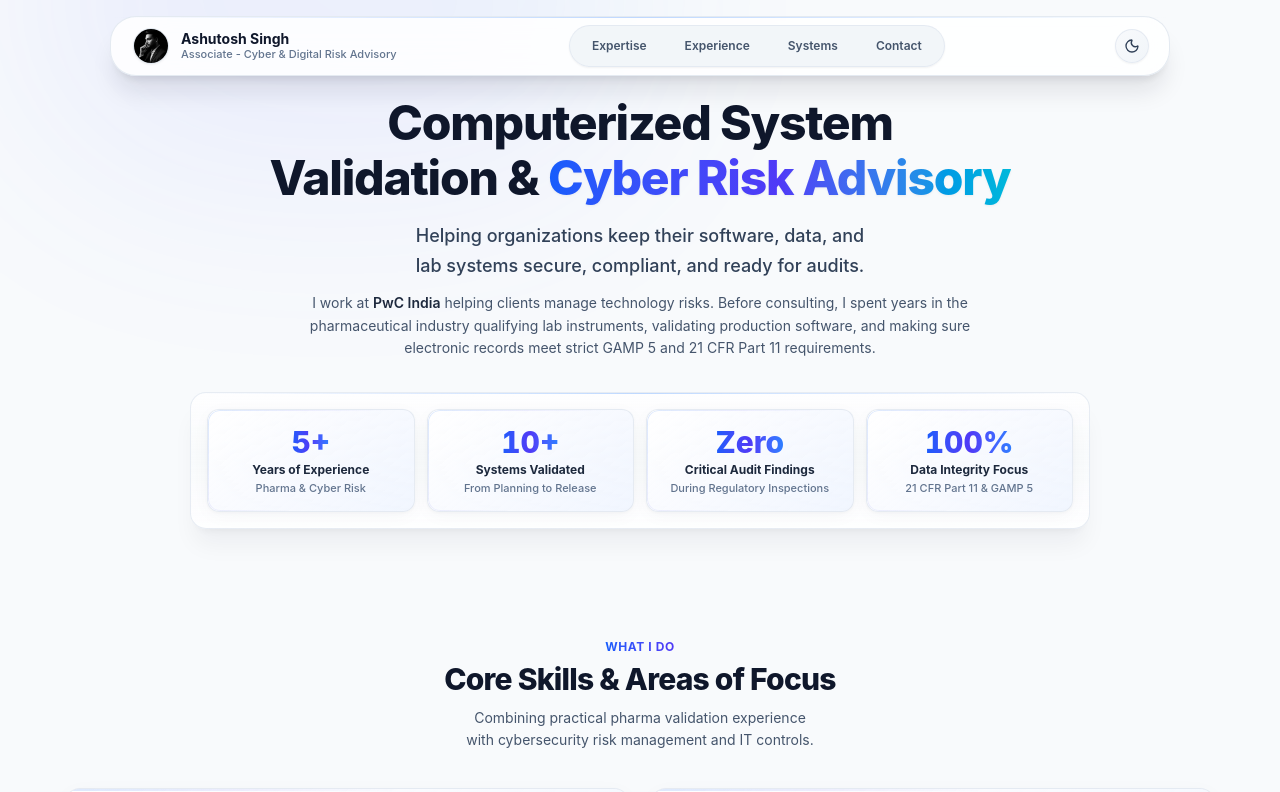
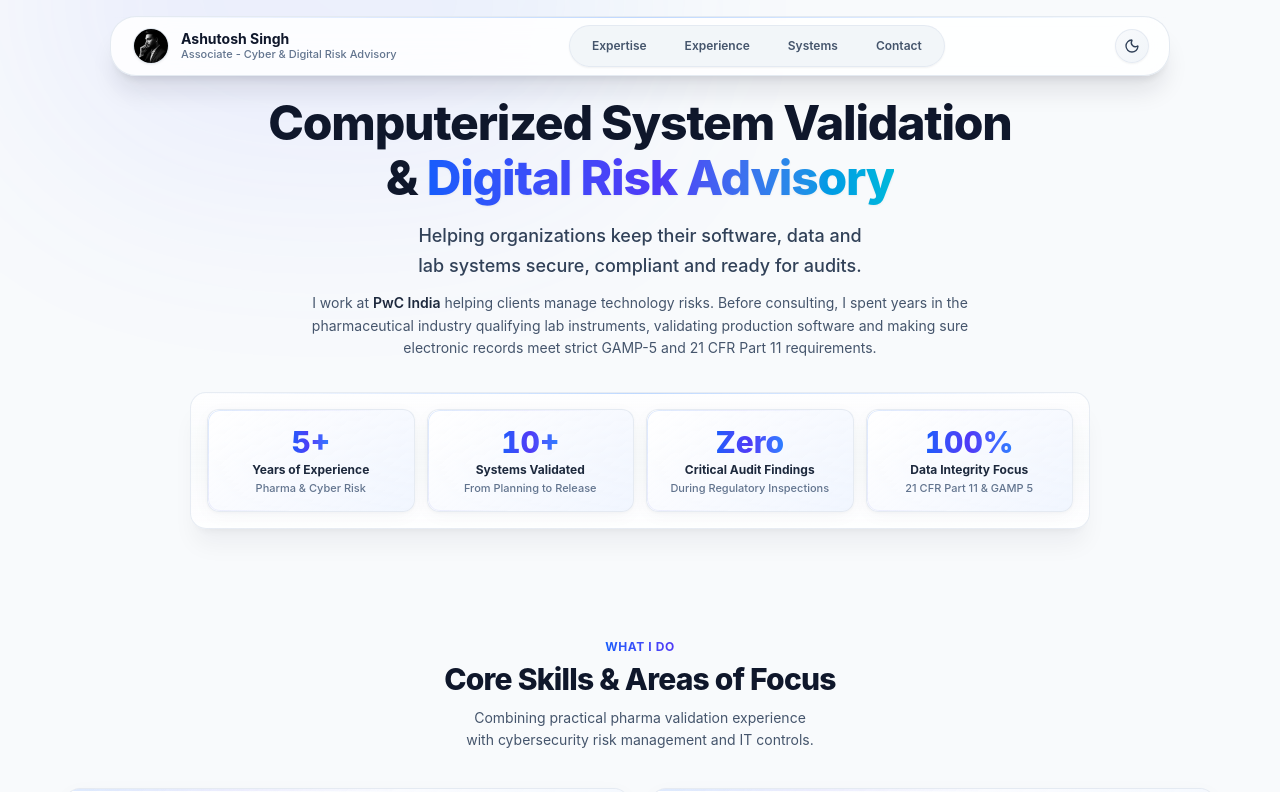
Before and after one commit to irealashu/Portfolio, a React (Vite) app: page / in a window 1280 px wide. Shown: the top 792 px of the page. Built offline with nearby package versions, Linux system fonts and the light colour scheme.

Commit message:
Change 'Cyber Risk Advisory' to 'Digital Risk Advisory'
Updated text to reflect the change from 'Cyber Risk Advisory' to 'Digital Risk Advisory'. Adjusted wording for clarity in the description.

```diff
--- a/src/components/Hero.tsx
+++ b/src/components/Hero.tsx
@@ -10,16 +10,16 @@ export const Hero: React.FC = () => {
         <h1 className="text-3xl sm:text-5xl lg:text-5xl font-extrabold tracking-tight text-slate-900 dark:text-slate-50 leading-[1.14] mb-3.5 sm:mb-4 text-balance">
           Computerized System Validation &amp;{' '}
           <span className="bg-gradient-to-r from-blue-600 via-indigo-600 to-cyan-500 dark:from-sky-300 dark:via-blue-400 dark:to-indigo-300 bg-clip-text text-transparent drop-shadow-xs">
-            Cyber Risk Advisory
+            Digital Risk Advisory
           </span>
         </h1>
 
         <p className="text-base sm:text-lg font-medium text-slate-700 dark:text-slate-200 leading-relaxed mb-3 max-w-2xl mx-auto text-balance">
-          Helping organizations keep their software, data, and lab systems secure, compliant, and ready for audits.
+          Helping organizations keep their software, data and lab systems secure, compliant and ready for audits.
         </p>
 
         <p className="text-xs sm:text-sm text-slate-600 dark:text-slate-300 leading-relaxed mb-8 max-w-2xl mx-auto">
-          I work at <strong className="text-slate-800 dark:text-slate-100 font-semibold">PwC India</strong> helping clients manage technology risks. Before consulting, I spent years in the pharmaceutical industry qualifying lab instruments, validating production software, and making sure electronic records meet strict GAMP 5 and 21 CFR Part 11 requirements.
+          I work at <strong className="text-slate-800 dark:text-slate-100 font-semibold">PwC India</strong> helping clients manage technology risks. Before consulting, I spent years in the pharmaceutical industry qualifying lab instruments, validating production software and making sure electronic records meet strict GAMP-5 and 21 CFR Part 11 requirements.
         </p>
 
         <div className="relative grid grid-cols-2 md:grid-cols-4 gap-3 p-3.5 sm:p-4 bg-gradient-to-b from-white/80 via-slate-50/70 to-white/85 dark:from-[#0c1222]/85 dark:via-[#090e1c]/80 dark:to-[#0c1222]/90 backdrop-blur-xl rounded-2xl border border-slate-200/80 dark:border-slate-800/90 shadow-xl shadow-slate-900/5 dark:shadow-black/40 before:absolute before:inset-x-0 before:top-0 before:h-px before:bg-gradient-to-r before:from-transparent before:via-blue-500/30 dark:before:via-blue-400/30 before:to-transparent before:rounded-t-2xl">
```
